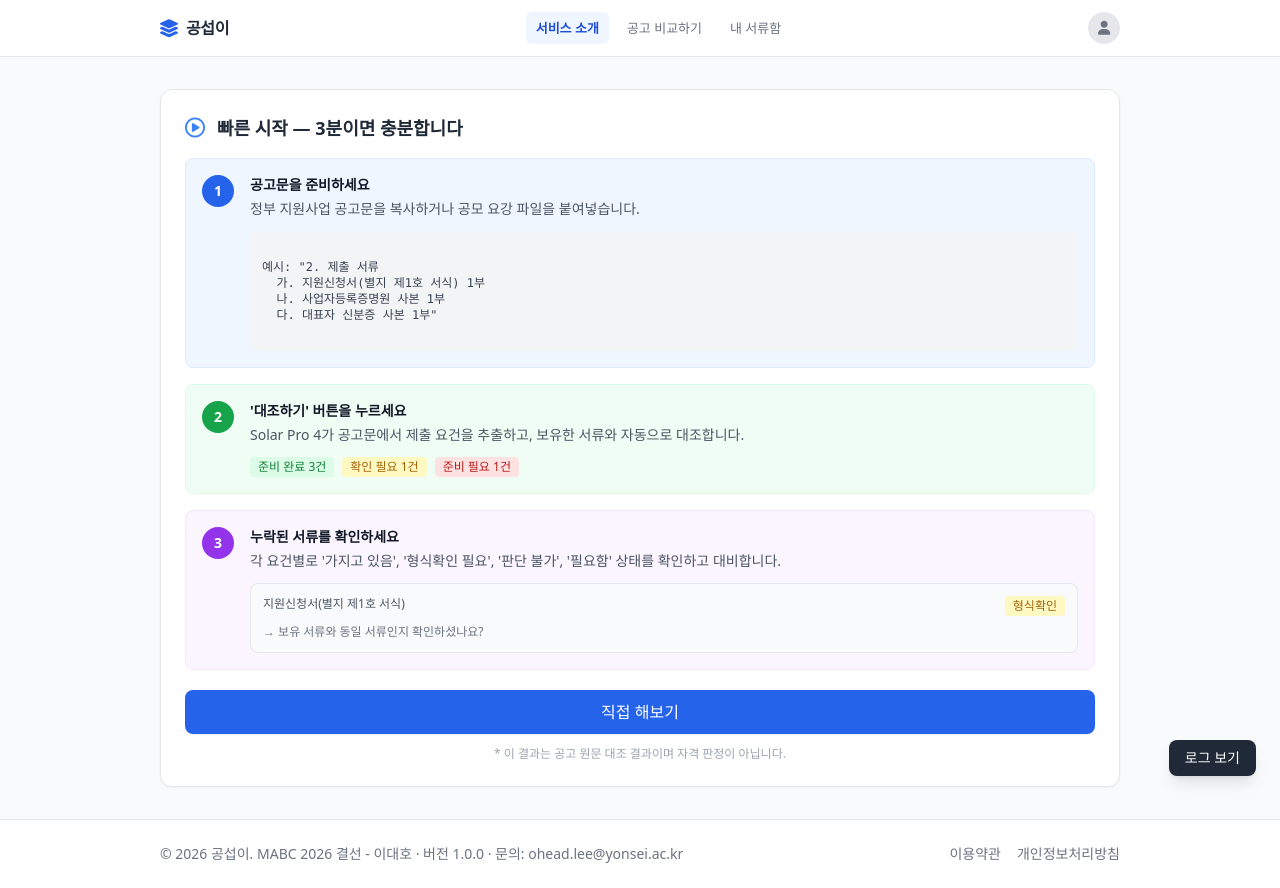
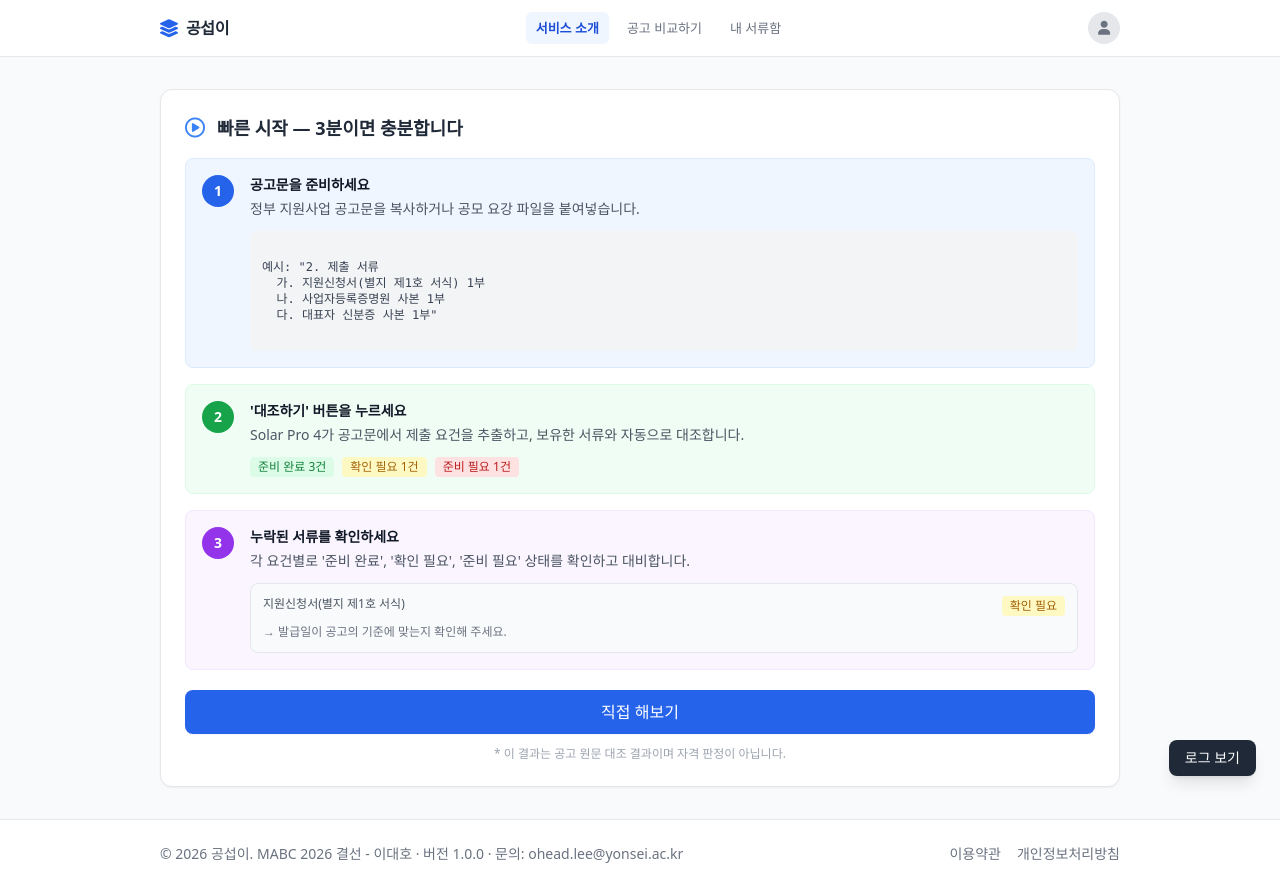
Before and after one commit to ohead-yonsei/MABC2026, a website: page index.html in a window 1280 px wide. Drawn offline with nearby package versions, Linux system fonts and the light colour scheme.

Commit message:
fix: 온보딩 화면 카테고리를 3종류(준비 완료/준비 필요/확인 필요)로 변경

```diff
--- a/index.html
+++ b/index.html
@@ -193,13 +193,13 @@
             <div class="w-8 h-8 rounded-full bg-purple-600 text-white flex items-center justify-center text-sm font-bold shrink-0">3</div>
             <div class="flex-1">
               <h3 class="font-semibold text-gray-900 text-sm">누락된 서류를 확인하세요</h3>
-              <p class="text-sm text-gray-600 mt-1">각 요건별로 '가지고 있음', '형식확인 필요', '판단 불가', '필요함' 상태를 확인하고 대비합니다.</p>
+              <p class="text-sm text-gray-600 mt-1">각 요건별로 '준비 완료', '확인 필요', '준비 필요' 상태를 확인하고 대비합니다.</p>
               <div class="mt-3 p-3 bg-gray-50 rounded-lg border border-gray-200 text-xs text-gray-600">
                 <div class="flex justify-between gap-2">
                   <span>지원신청서(별지 제1호 서식)</span>
-                  <span class="bg-yellow-100 text-yellow-700 px-2 py-0.5 rounded">형식확인</span>
+                  <span class="bg-yellow-100 text-yellow-700 px-2 py-0.5 rounded">확인 필요</span>
                 </div>
-                <div class="mt-2 text-gray-500">→ 보유 서류와 동일 서류인지 확인하셨나요?</div>
+                <div class="mt-2 text-gray-500">→ 발급일이 공고의 기준에 맞는지 확인해 주세요.</div>
               </div>
             </div>
           </div>
```
